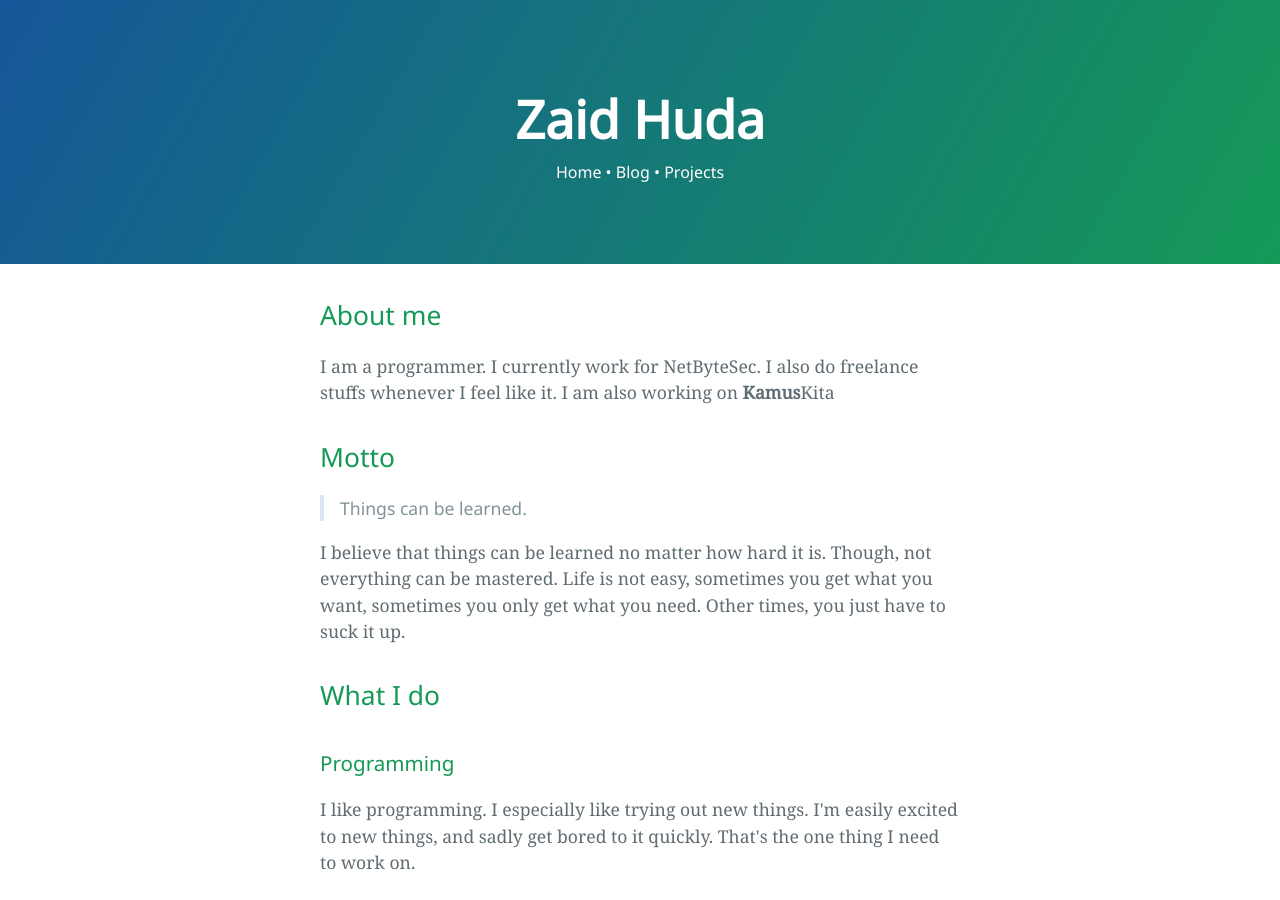
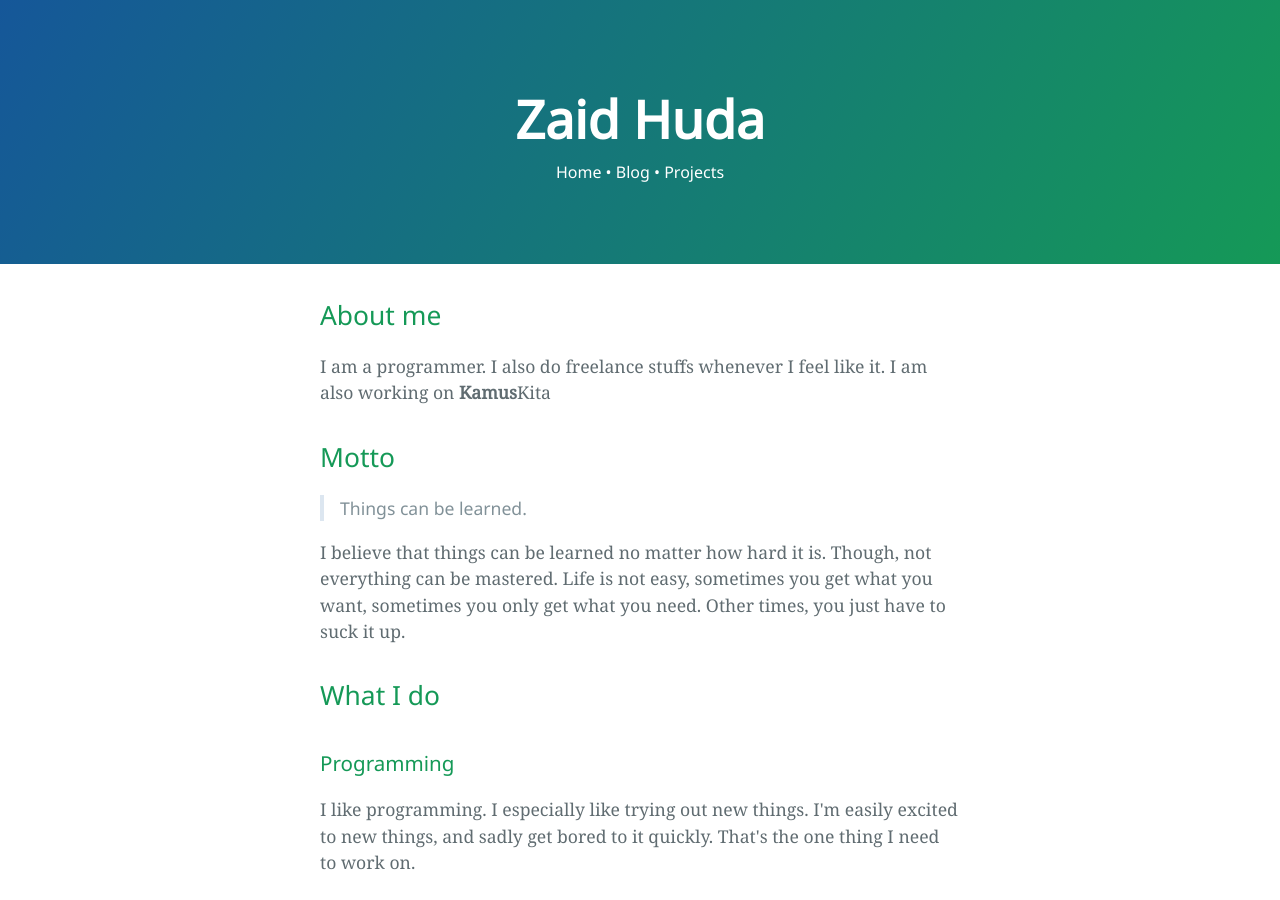
Before and after one commit to hudadiaz/myblog, a Jekyll site: the page built from index.html, in a window 1280 px wide and 900 px high. Built offline with Jekyll 4.4.1, drawn with Linux system fonts in a browser that asks for light colours.

Commit message:
Update index.html

```diff
--- a/index.html
+++ b/index.html
@@ -6,7 +6,7 @@ permalink: /
 
 <div id="home">
   <h2>About me</h2>
-  <p>I am a programmer. I currently work for NetByteSec. I also do freelance stuffs whenever I feel like it. I am also working on <span class="kamuskita"><strong>Kamus</strong>Kita</span></p>
+  <p>I am a programmer. I also do freelance stuffs whenever I feel like it. I am also working on <span class="kamuskita"><strong>Kamus</strong>Kita</span></p>
 
   <h2>Motto</h2>
   <blockquote>Things can be learned.</blockquote>
```
